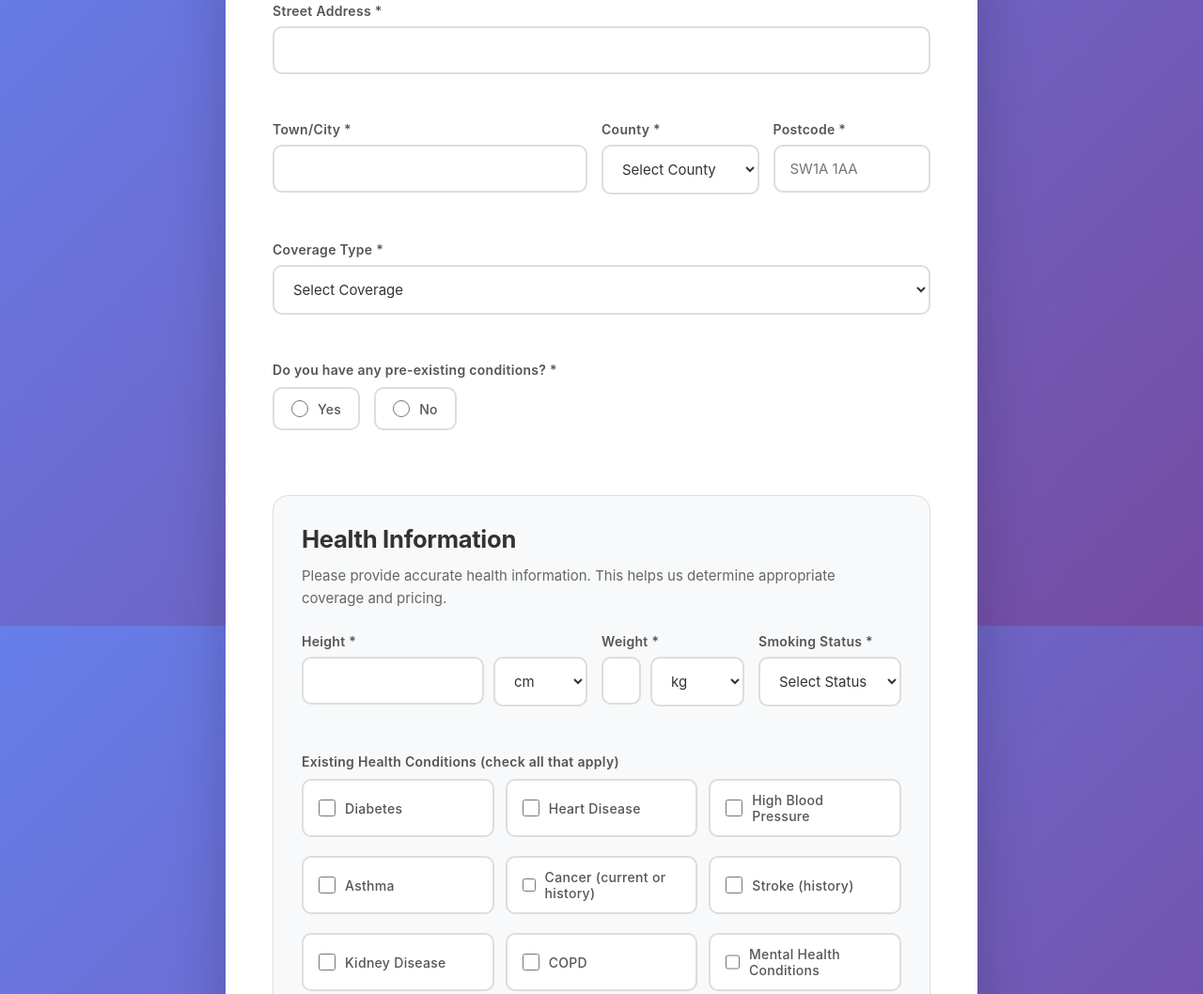
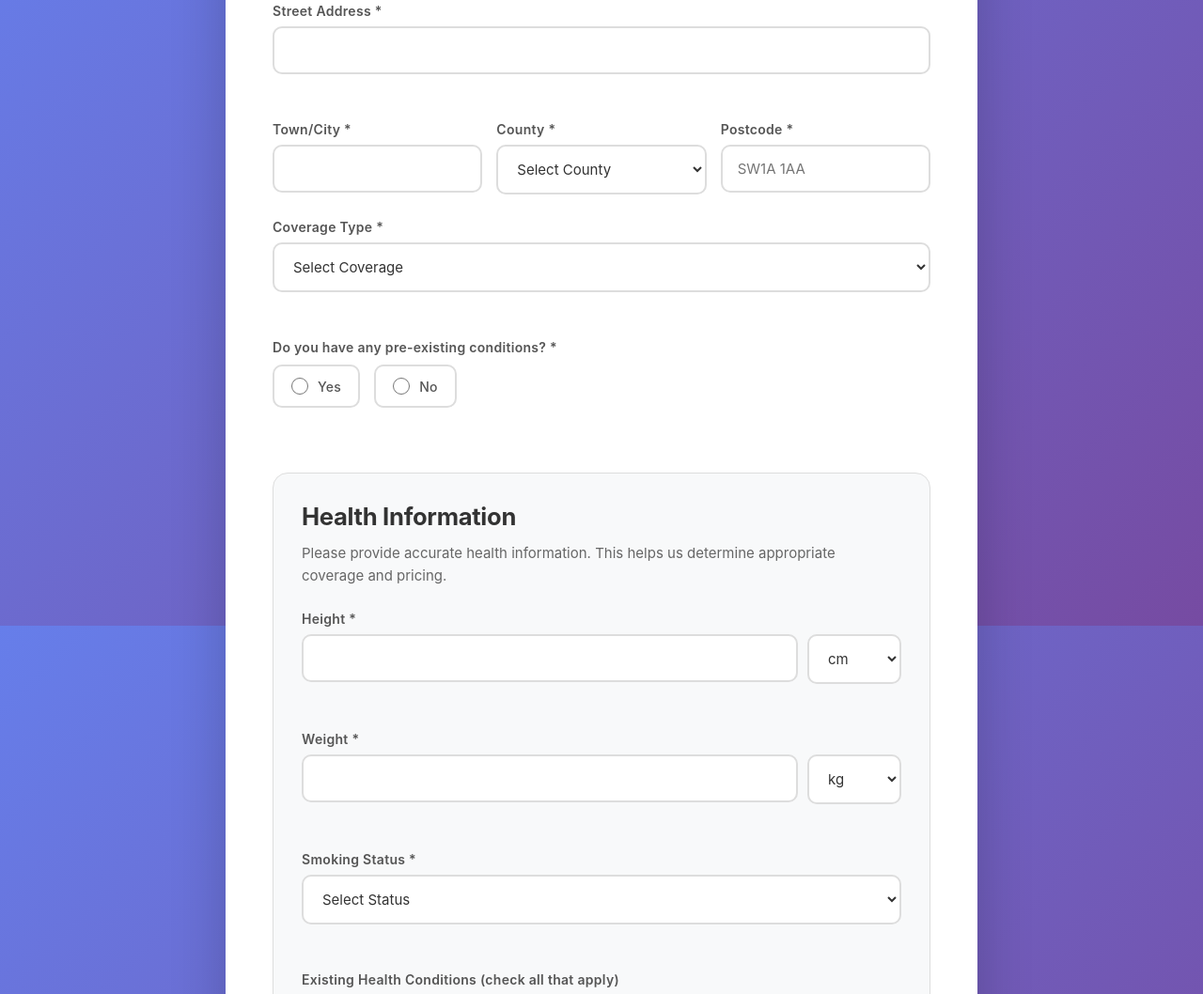
Before and after one commit to Dillan-Hankinson/zurich, a website: page index.html in a window 1280 px wide. Shown: the part 934-1992 px from the top of the page at 94% size. Drawn offline with Linux system fonts and the light colour scheme.

Commit message:
fix: format height and weight inputs with proper flex layout
Co-authored-by: aider (claude-sonnet-4-5) <aider@aider.chat>

```diff
--- a/index.html
+++ b/index.html
@@ -162,12 +162,11 @@
                 <h2>Health Information</h2>
                 <p class="section-description">Please provide accurate health information. This helps us determine appropriate coverage and pricing.</p>
 
-                <div class="form-row">
                 <div class="form-group">
                     <label for="height">Height *</label>
                     <div style="display: flex; gap: 10px; align-items: flex-start;">
                         <input type="number" id="height" name="height" min="90" max="250" step="0.1" required style="flex: 1;">
-                            <select id="heightUnit" style="width: 100px;">
+                        <select id="heightUnit" style="width: 100px; flex-shrink: 0;">
                             <option value="cm">cm</option>
                             <option value="ft">ft/in</option>
                         </select>
@@ -189,7 +188,7 @@
                     <label for="weight">Weight *</label>
                     <div style="display: flex; gap: 10px; align-items: flex-start;">
                         <input type="number" id="weight" name="weight" min="20" max="250" step="0.1" required style="flex: 1;">
-                            <select id="weightUnit" style="width: 100px;">
+                        <select id="weightUnit" style="width: 100px; flex-shrink: 0;">
                             <option value="kg">kg</option>
                             <option value="lbs">lbs</option>
                             <option value="st">stone</option>
@@ -207,6 +206,8 @@
                     </div>
                     <span class="error-message"></span>
                 </div>
+
+                <div class="form-group">
 
                     <div class="form-group">
                         <label for="smoking">Smoking Status *</label>
--- a/styles.css
+++ b/styles.css
@@ -118,8 +118,12 @@ h1 {
 
 .form-row {
     display: grid;
-    grid-template-columns: 2fr 1fr 1fr;
+    grid-template-columns: repeat(3, 1fr);
     gap: 15px;
+}
+
+.form-row .form-group {
+    margin-bottom: 0;
 }
 
 label {
```
Lines whose indentation alone changed are shown as unchanged.
